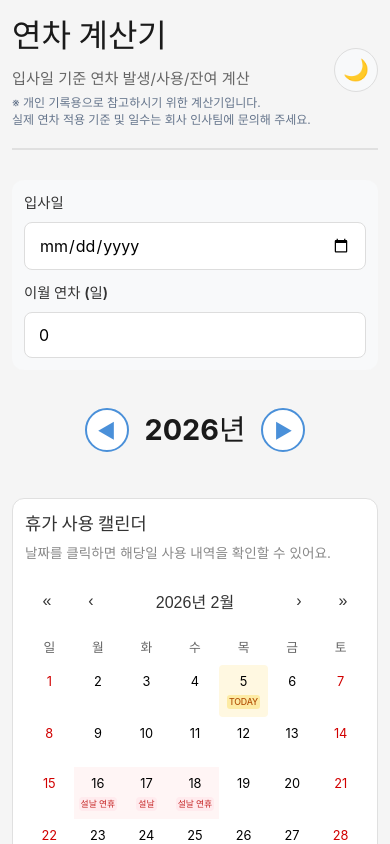
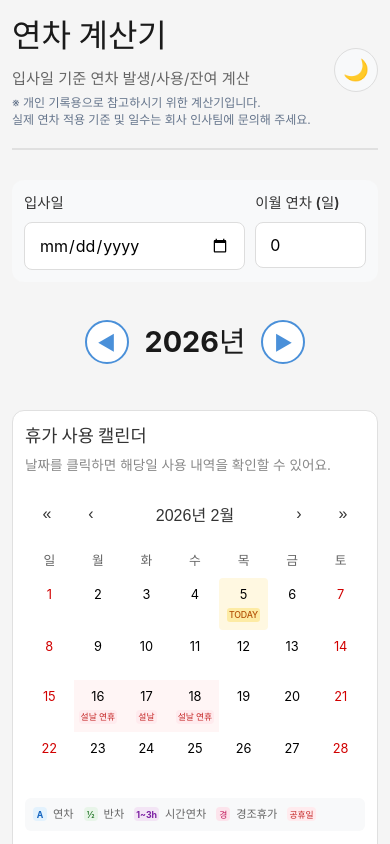
Before and after one commit to jmsamo20-dotcom/annual-leave-calculator, a React (Vite) app: page / in a window 390 px wide. Shown: the top 844 px of the page. Built offline with nearby package versions, Linux system fonts and the light colour scheme.

Commit message:
fix: 모바일 UX 개선 - 입력필드 2열 배치, 페이지 클릭 시 선택 해제

```diff
--- a/src/App.css
+++ b/src/App.css
@@ -2516,9 +2516,17 @@
   }
 
   .top-info-row.compact {
-    grid-template-columns: 1fr;
-    gap: 12px;
+    grid-template-columns: 2fr 1fr;
+    gap: 10px;
     padding: 12px;
+  }
+
+  .top-info-row.compact .top-info-col {
+    min-width: 0;
+  }
+
+  .top-info-row.compact .input-field {
+    width: 100%;
   }
 
   .section-header-inline {
--- a/src/App.tsx
+++ b/src/App.tsx
@@ -219,6 +219,9 @@ function App() {
     return false;
   });
 
+  // 캘린더 선택 해제 신호 (페이지 외부 클릭 시 증가)
+  const [clearSelectionSignal, setClearSelectionSignal] = useState<number>(0);
+
   const [isHydrated, setIsHydrated] = useState<boolean>(false);
 
   // [1] 불러오기 (공휴일 자동 적용)
@@ -328,6 +331,11 @@ function App() {
       return;
     }
     setAnnualLeaveRecords((prev) => prev.filter((r) => r.id !== id));
+  }, []);
+
+  // 페이지 배경 클릭 시 캘린더 선택 해제
+  const handlePageBackgroundClick = useCallback(() => {
+    setClearSelectionSignal((prev) => prev + 1);
   }, []);
 
   // 경조휴가 섹션 토글 핸들러
@@ -465,8 +473,8 @@ function App() {
   }, [year, hireDate, carryDays, annualLeaveRecords]);
 
   return (
-    <div className="app" translate="no">
-      <header className="app-header">
+    <div className="app" translate="no" onClick={handlePageBackgroundClick}>
+      <header className="app-header" onClick={(e) => e.stopPropagation()}>
         <div className="header-content">
           <h1>연차 계산기</h1>
           <p className="subtitle">입사일 기준 연차 발생/사용/잔여 계산</p>
@@ -487,7 +495,7 @@ function App() {
 
       <main className="app-main">
         {/* 상단 영역: 입사일 | 이월연차 */}
-        <div className="top-info-row compact">
+        <div className="top-info-row compact" onClick={(e) => e.stopPropagation()}>
           <div className="top-info-col">
             <label className="input-label">
               입사일
@@ -520,7 +528,7 @@ function App() {
         </div>
 
         {/* 연도 선택 */}
-        <div className="year-selector-section">
+        <div className="year-selector-section" onClick={(e) => e.stopPropagation()}>
           <div className="year-selector">
             <button
               type="button"
@@ -552,10 +560,11 @@ function App() {
           initialMonth={referenceDate ? parseInt(referenceDate.split('-')[1], 10) : undefined}
           onAddAnnualLeave={handleAddAnnualLeave}
           onRemoveAnnualLeave={handleRemoveAnnualLeave}
+          clearSelectionSignal={clearSelectionSignal}
         />
 
         {/* 연차 현황 */}
-        <section className="result-section year-status-section">
+        <section className="result-section year-status-section" onClick={(e) => e.stopPropagation()}>
           <div className="section-header-inline">
             <h3 className="section-title">{year}년 연차 현황</h3>
             <div className="header-actions-inline">
@@ -606,7 +615,7 @@ function App() {
         </section>
 
         {/* 경조휴가 섹션 (접기/펼치기) */}
-        <section className="result-section event-leave-section-main">
+        <section className="result-section event-leave-section-main" onClick={(e) => e.stopPropagation()}>
           <button
             type="button"
             className="event-leave-toggle-btn"
@@ -764,7 +773,7 @@ function App() {
         </section>
       </main>
 
-      <footer className="app-footer">
+      <footer className="app-footer" onClick={(e) => e.stopPropagation()}>
         <p className="creator-credit">제작자_JW · v{APP_VERSION}</p>
       </footer>
     </div>
--- a/src/components/LeaveCalendar.tsx
+++ b/src/components/LeaveCalendar.tsx
@@ -23,6 +23,7 @@ interface LeaveCalendarProps {
   initialMonth?: number; // 1-12, 기준일의 월
   onAddAnnualLeave?: (record: AnnualLeaveRecord) => void; // 빠른 추가용 콜백
   onRemoveAnnualLeave?: (id: string) => void; // 삭제용 콜백
+  clearSelectionSignal?: number; // 외부에서 선택 해제 요청 (값 변경 시 해제)
 }
 
 // 빠른 추가 프리셋 옵션
@@ -47,6 +48,7 @@ export function LeaveCalendar({
   initialMonth,
   onAddAnnualLeave,
   onRemoveAnnualLeave,
+  clearSelectionSignal,
 }: LeaveCalendarProps) {
   // 초기 월: initialMonth가 주어지면 해당 월, 아니면 1월
   const startMonth = initialMonth ? initialMonth - 1 : 0; // 0-indexed
@@ -64,6 +66,14 @@ export function LeaveCalendar({
       setActiveStartDate(new Date(year, initialMonth - 1, 1));
     }
   }, [year, initialMonth]);
+
+  // 외부에서 선택 해제 요청 시 (clearSelectionSignal 변경)
+  useEffect(() => {
+    if (clearSelectionSignal !== undefined && clearSelectionSignal > 0) {
+      setSelectedDate(null);
+      setShowQuickAdd(false);
+    }
+  }, [clearSelectionSignal]);
 
   // 기존 데이터를 LeaveEvent 형식으로 변환
   const leaveEvents = useMemo<LeaveEvent[]>(() => {
```
